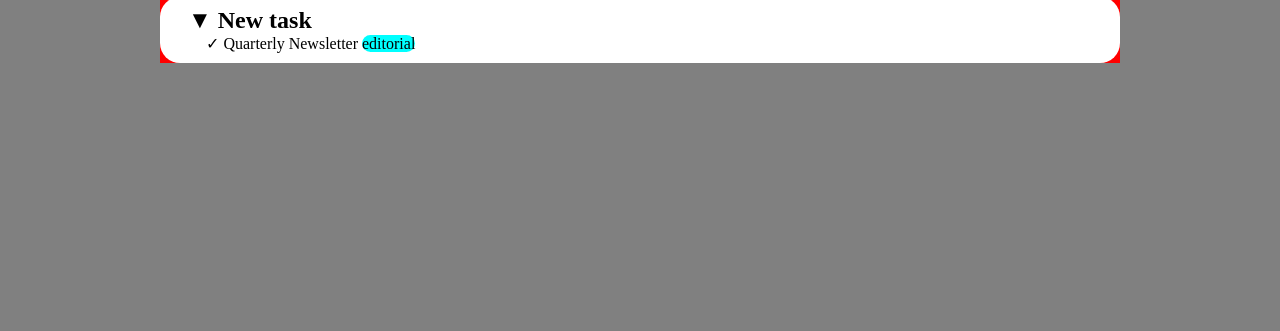
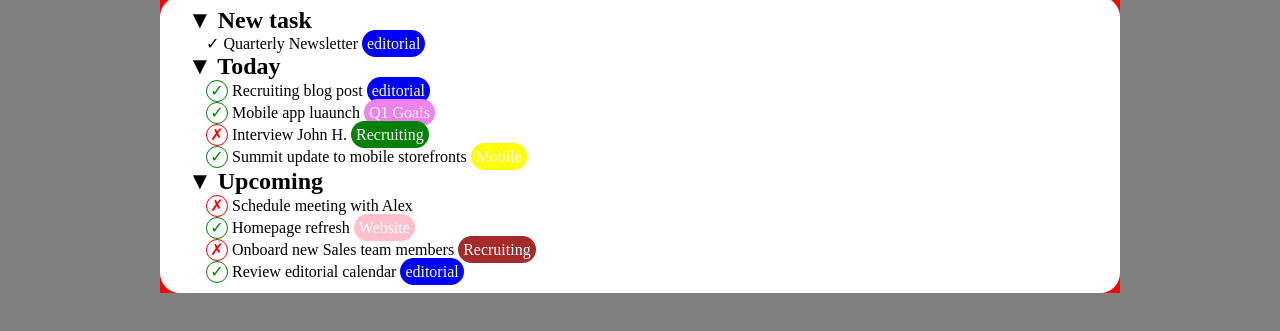
Before and after one commit to MichailSpinelli/html-css-toboolist, a plain HTML site: page index.html in a window 1280 px wide. Shown: the part 61-392 px from the top of the page. Drawn offline with Linux system fonts and the light colour scheme.

Commit message:
bozza finale prima di limare

```diff
--- a/css-todo.css
+++ b/css-todo.css
@@ -30,7 +30,66 @@ ul, ol {
     border-radius: 20px;
 }
 
+.check {
+    border-radius: 50%;
+    border: 1px solid grey;
+    color: grey;
+    display: inline-block;
+    width: 20px;
+    height: 20px;
+    text-align: center;
+    line-height: 20px;
+}
+
+
+.done {
+    border-color: green;
+    color: green;
+}
+
+.not-done {
+    border-color: red;
+    color: red;
+}
+
 .editorial{
-    background-color: cyan;
+    background-color: blue;
     border-radius: 20px;
+    color: white;
+    padding: 5px;
 }
+
+.Q1-GOALS{
+    background-color: violet;
+    border-radius: 20px;
+    color: white;
+    padding: 5px;
+}
+
+.Recruiting{
+    background-color: green;
+    border-radius: 20px;
+    color: white;
+    padding: 5px;
+}
+
+.Mobile{
+    background-color: yellow;
+    border-radius: 20px;
+    color: white;
+    padding: 5px;
+}
+
+.Website{
+    background-color: pink;
+    border-radius: 20px;
+    color: white;
+    padding: 5px;
+}
+
+.Sales{
+    background-color: brown;
+    border-radius: 20px;
+    color: white;
+    padding: 5px;
+}
--- a/index.html
+++ b/index.html
@@ -36,6 +36,93 @@
                                 </li>
                             </ul>
                         </li>
+
+                        <li>
+                            <h2>
+                                &#9660; Today
+                            </h2>
+
+                            <ul>
+                                <li>
+                                    <span class="check done">
+                                        &check;
+                                    </span>
+                                    Recruiting blog post
+                                    <span class="editorial">
+                                        editorial
+                                    </span>
+                                </li>
+                                <li>
+                                    <span class="check done">
+                                        &check;
+                                    </span>
+                                    Mobile app luaunch
+                                    <span class="Q1-GOALS">
+                                        Q1 Goals
+                                    </span>
+                                </li>
+                                <li>
+                                    <span class="check not-done">
+                                        &cross;
+                                    </span>
+                                    Interview John H.
+                                    <span class="Recruiting">
+                                        Recruiting
+                                    </span>
+                                </li>
+                                <li>
+                                    <span class="check done">
+                                        &check;
+                                    </span>
+                                    Summit update to mobile storefronts
+                                    <span class="Mobile">
+                                        Mobile
+                                    </span>
+                                </li>
+                            </ul>
+                        </li>
+
+                        <li>
+                            <h2>
+                                &#9660; Upcoming
+                            </h2>
+
+                            <ul>
+                                <li>
+                                    <span class="check not-done">
+                                        &cross;
+                                    </span>
+                                    Schedule meeting with Alex
+                                </li>
+                                <li>
+                                    <span class="check done">
+                                        &check;
+                                    </span>
+                                    Homepage refresh
+                                    <span class="Website">
+                                        Website
+                                    </span>
+                                </li>
+                                <li>
+                                    <span class="check not-done">
+                                        &cross;
+                                    </span>
+                                    Onboard new Sales team members
+                                    <span class="Sales">
+                                        Recruiting
+                                    </span>
+                                </li>
+                                <li>
+                                    <span class="check done">
+                                        &check;
+                                    </span>
+                                    Review editorial calendar
+                                    <span class="editorial">
+                                        editorial
+                                    </span>
+                                </li>
+                            </ul>
+                        </li>
                     </ul>
 
                 </div>
```
